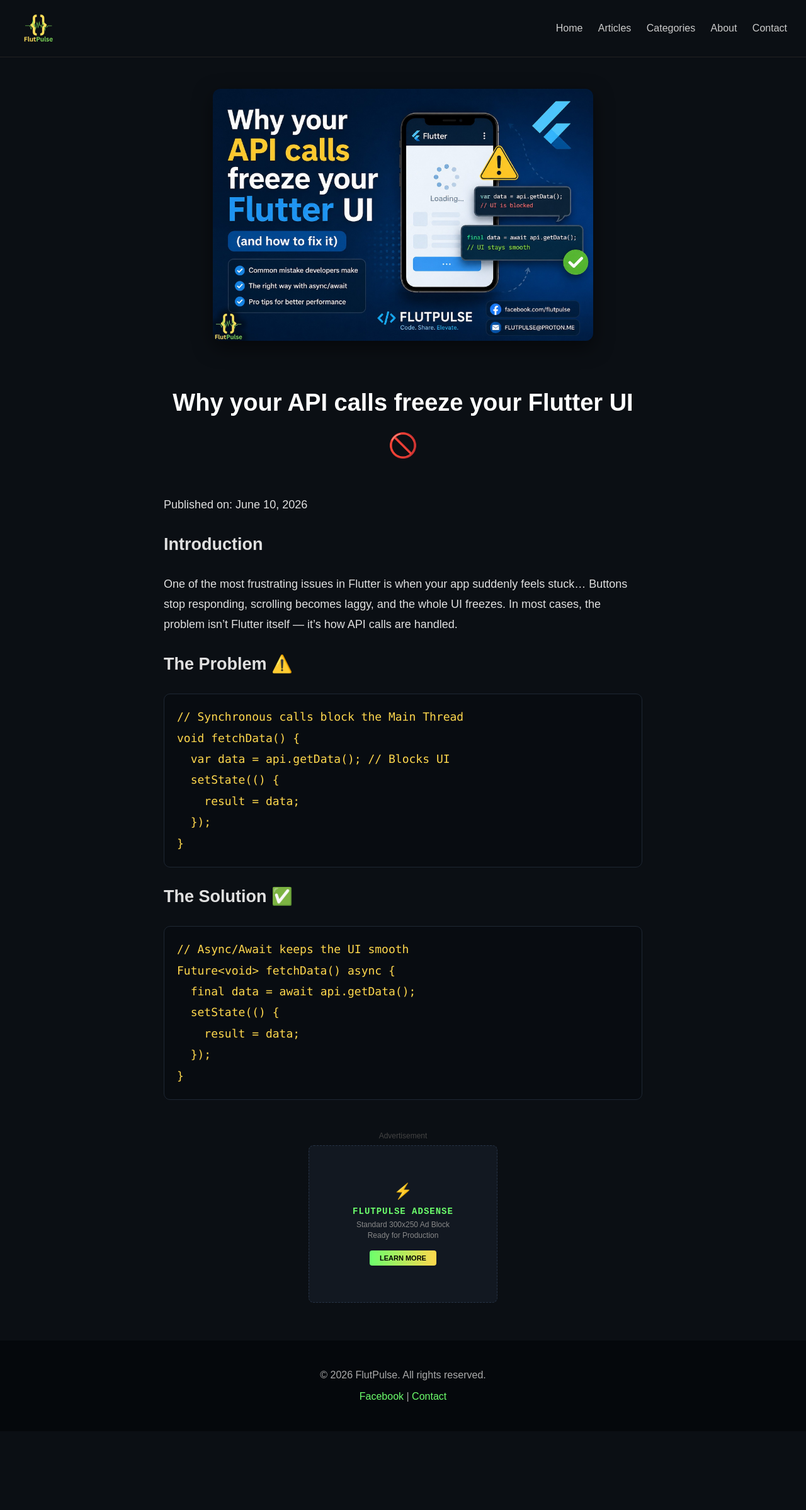
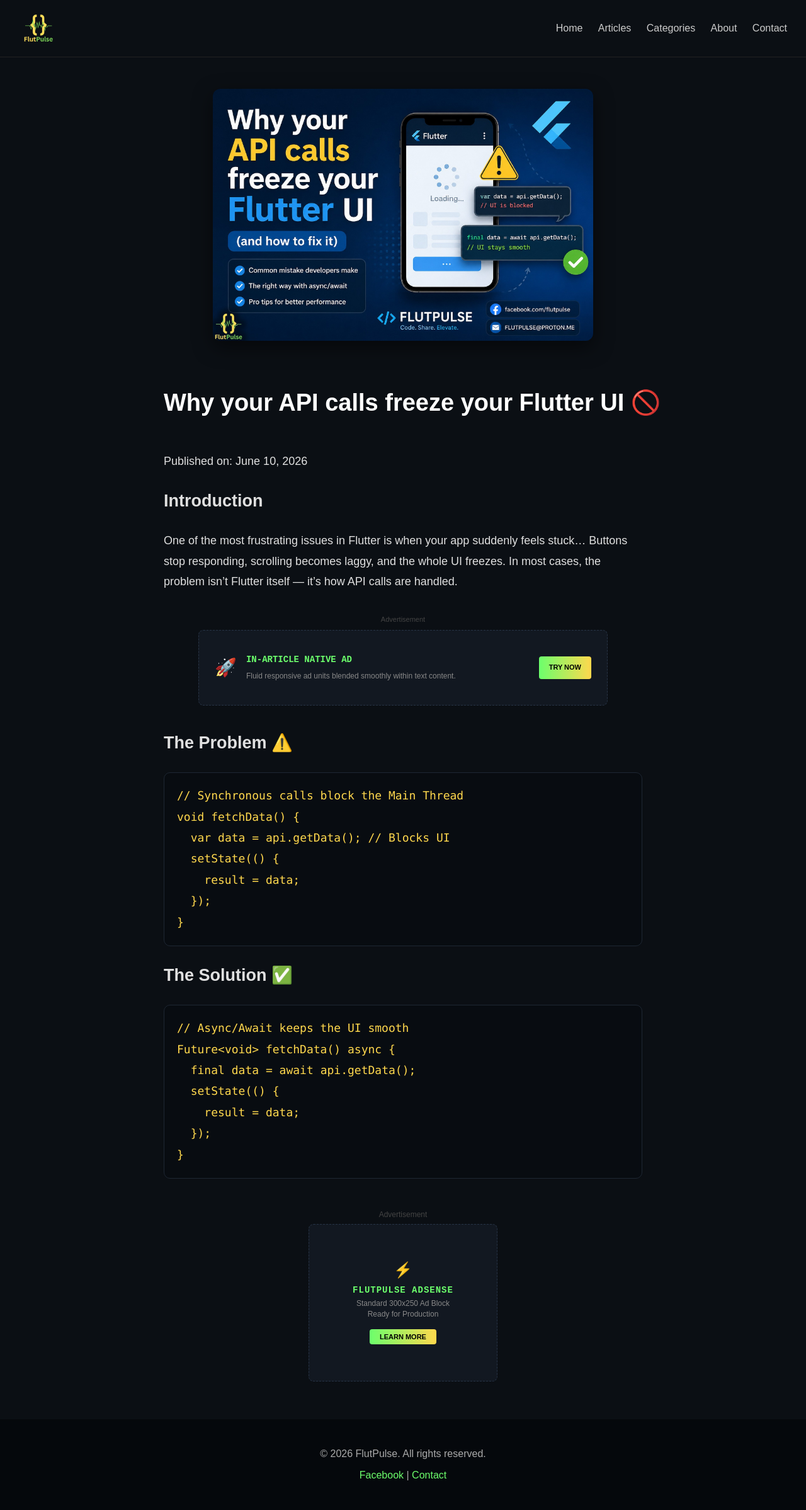
Before and after one commit to ahmloutfy/flutpulse, a Jekyll site: the page built from _posts/2026-04-10-why-api-freeze.md, in a window 1280 px wide. Shown: the whole page at 63% size. Built offline with Jekyll 4.4.1, drawn with Linux system fonts in a browser that asks for light colours; before the commit the page ends 2272 px from its top, so only the background shows below that.

Commit message:
Update default.html

```diff
--- a/_layouts/default.html
+++ b/_layouts/default.html
@@ -143,15 +142,24 @@
       box-shadow: 0 10px 30px rgba(0,0,0,0.5);
     }
 
-    /* Target ONLY the main article title to style and center properly */
+    /* Title Emoji Wrap Protection */
     .article-main-content > h1:first-of-type {
       font-size: 38px;
-      text-align: center !important;
-      margin-top: 20px;
-      margin-bottom: 25px;
       color: #fff;
-      display: inline-block;
-      width: 100%;
+      margin: 20px auto 25px auto;
+      display: inline-flex !important;
+      align-items: center;
+      justify-content: center;
+      white-space: nowrap !important;
+      gap: 12px;
+      width: auto;
+    }
+
+    @media (max-width: 600px) {
+      .article-main-content > h1:first-of-type {
+        font-size: 26px;
+        white-space: normal !important;
+      }
     }
 
     .article-main-content {
@@ -207,7 +215,34 @@
     {% endif %}
 
     <div class="article-main-content">
-      {{ content }}
+      {% assign paragraphs = content | split: "</p>" %}
+      {% for para in paragraphs %}
+        {{ para }}</p>
+
+        {% if forloop.index == 2 %}
+          <div style="text-align: center; margin: 35px auto; max-width: 100%;">
+            <span style="color: #444; font-size: 11px; display: block; margin-bottom: 6px;">Advertisement</span>
+            <div style="width: 100%; max-width: 650px; min-height: 120px; margin: 0 auto; position: relative; background: #121821; border-radius: 8px; border: 1px dashed #263345; display: flex; align-items: center; justify-content: space-between; box-sizing: border-box; padding: 15px 25px; overflow: hidden;">
+
+              <div style="display: flex; align-items: center; gap: 15px; text-align: left;">
+                <div style="font-size: 28px;">🚀</div>
+                <div>
+                  <div style="color: #6cff6c; font-family: monospace; font-size: 14px; font-weight: bold;">IN-ARTICLE NATIVE AD</div>
+                  <div style="color: #888; font-size: 12px; margin-top: 3px;">Fluid responsive ad units blended smoothly within text content.</div>
+                </div>
+              </div>
+              <div style="background: linear-gradient(90deg, #6cff6c, #ffd84d); color: #000; font-size: 11px; font-weight: bold; padding: 8px 16px; border-radius: 4px; text-transform: uppercase; white-space: nowrap;">Try Now</div>
+
+              <ins class="adsbygoogle"
+                   style="display: block; width: 100%; height: 100%; position: absolute; top: 0; left: 0; z-index: 10;"
+                   data-ad-layout="in-article"
+                   data-ad-format="fluid"
+                   data-ad-client="ca-pub-XXXXXXXXXXXXXXXX"
+                   data-ad-slot="MID_AD_SLOT"></ins>
+            </div>
+          </div>
+        {% endif %}
+      {% endfor %}
     </div>
 
   </div>
@@ -215,9 +250,8 @@
 {% endif %}
 
 {% if page.layout == "default" and page.title != "Home" %}
-<div style="text-align: center; margin: 40px auto; max-width: 800px;">
+<div style="text-align: center; margin: 45px auto; max-width: 800px;">
   <span style="color: #444; font-size: 12px; display: block; margin-bottom: 8px;">Advertisement</span>
-
   <div style="width: 300px; height: 250px; margin: 0 auto; position: relative; background: #121821; border-radius: 8px; border: 1px dashed #263345; display: flex; flex-direction: column; align-items: center; justify-content: center; box-sizing: border-box; padding: 20px; overflow: hidden;">
 
     <div style="font-size: 24px; margin-bottom: 10px;">⚡</div>
@@ -228,14 +262,16 @@
     <ins class="adsbygoogle"
          style="display: block; width: 300px; height: 250px; position: absolute; top: 0; left: 0; z-index: 10;"
          data-ad-client="ca-pub-XXXXXXXXXXXXXXXX"
-         data-ad-slot="ZZZZZZZZZZ"></ins>
+         data-ad-slot="END_AD_SLOT"></ins>
   </div>
 </div>
+{% endif %}
+
 <script>
-     // Smooth engine trigger for production
-     (adsbygoogle = window.adsbygoogle || []).push({});
+     // Smooth engine trigger for all injected units
+     (window.adsbygoogle = window.adsbygoogle || []).push({});
 </script>
-{% endif %}
+
 <footer>
   <p>© 2026 FlutPulse. All rights reserved.</p>
   <p>
```
Also changed, not shown: other parts of _layouts/default.html (+1 -2 lines).
